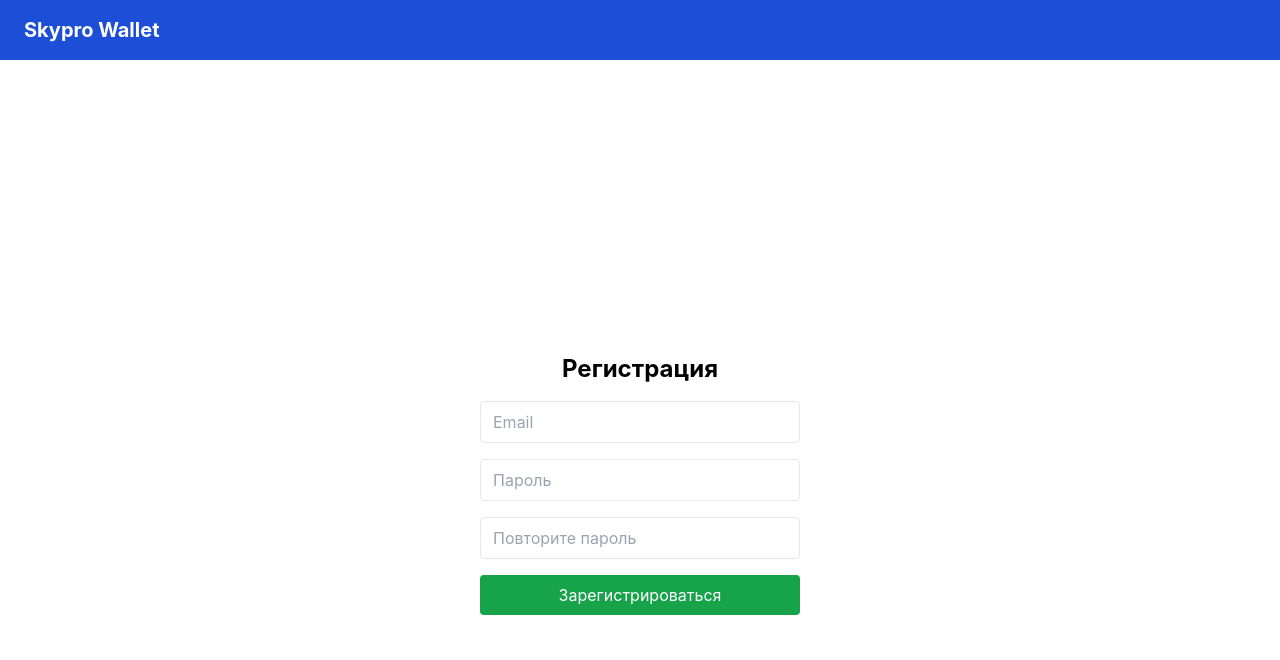
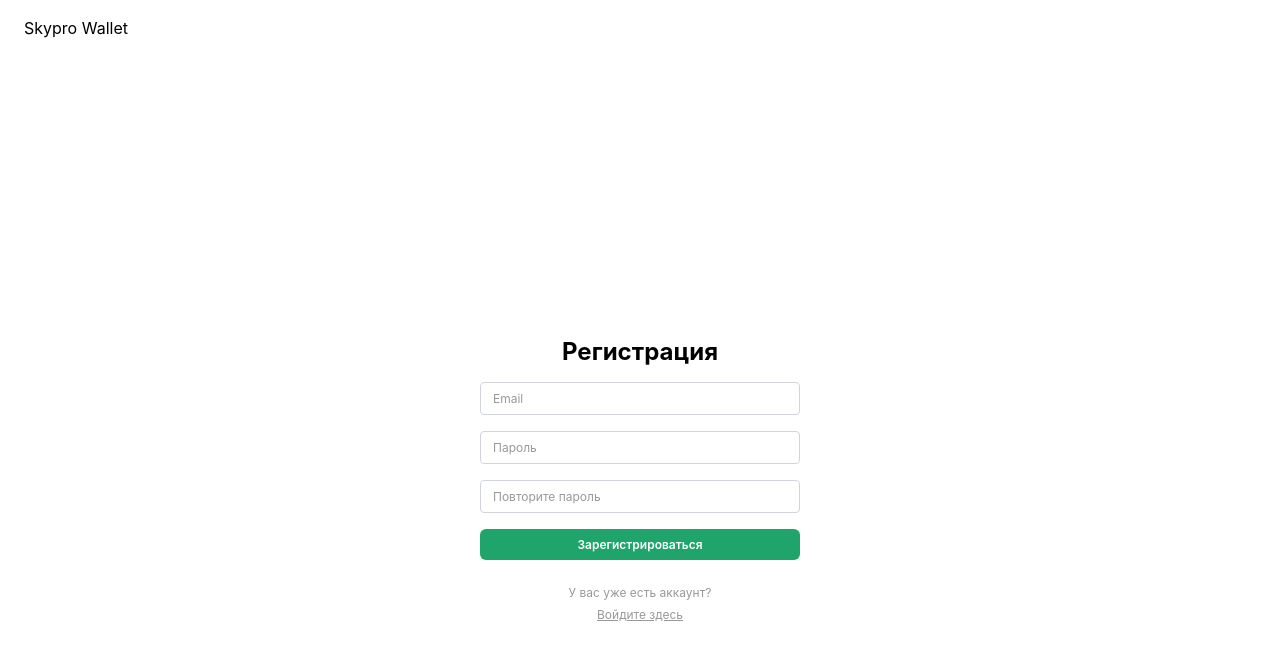
Before and after one commit to Borbos0/SkyproWallet, a React (Create React App) app: page /register in a window 1280 px wide. Shown: the top 660 px of the page. Built offline with nearby package versions, Linux system fonts and the light colour scheme.

Commit message:
Сделана форма регистрации, настроена валидация полей при не верном вводе и подсвет красным, при верном вводе переход на форму входа и подсвет зеленым

```diff
--- a/src/components/Header/Header.jsx
+++ b/src/components/Header/Header.jsx
@@ -1,6 +1,6 @@
 const Header = () => (
-    <header className="bg-blue-700 text-white py-4 px-6 mb-6">
-      <h1 className="text-xl font-bold">Skypro Wallet</h1>
+    <header className="bg-rgb(255, 255, 255) text-black py-4 px-6 mb-6">
+      <h1 className="text-black">Skypro Wallet</h1>
     </header>
   );
 
--- a/src/components/Register/Register.jsx
+++ b/src/components/Register/Register.jsx
@@ -1,12 +1,125 @@
-const Register = () => (
-    <form className="flex flex-col gap-4 w-full max-w-xs">
-      <input className="border rounded px-3 py-2" type="email" placeholder="Email" />
-      <input className="border rounded px-3 py-2" type="password" placeholder="Пароль" />
-      <input className="border rounded px-3 py-2" type="password" placeholder="Повторите пароль" />
-      <button className="bg-green-600 text-white py-2 px-4 rounded hover:bg-green-700" type="submit">
-        Зарегистрироваться
+import { useState, useEffect } from 'react';
+import { useNavigate } from 'react-router-dom';
+
+const Register = () => {
+  const navigate = useNavigate();
+
+  const [email, setEmail] = useState('');
+  const [password, setPassword] = useState('');
+  const [repeatPassword, setRepeatPassword] = useState('');
+  const [isSubmitted, setIsSubmitted] = useState(false);
+  const [isSubmitting, setIsSubmitting] = useState(false);
+  const [isButtonDisabled, setIsButtonDisabled] = useState(false);
+
+  const emailValid = email.includes('@');
+  const passwordValid = password.length >= 5;
+  const repeatPasswordValid = repeatPassword === password && repeatPassword !== '';
+
+
+  const showEmailError = isSubmitted && !emailValid;
+  const showPasswordError = isSubmitted && !passwordValid;
+  const showRepeatPasswordError = isSubmitted && !repeatPasswordValid;
+
+  useEffect(() => {
+    if (isButtonDisabled) {
+      if (emailValid && passwordValid && repeatPasswordValid) {
+        setIsButtonDisabled(false);
+        setIsSubmitted(false);
+      }
+    }
+  }, [emailValid, passwordValid, repeatPasswordValid, isButtonDisabled]);
+
+  const inputClass = (hasError, isValid) => {
+    const baseClasses = 'border rounded px-3 py-2 w-full font-montserrat text-black text-[12px] font-normal leading-[15px] tracking-[0px] text-left placeholder:text-[#999999] transition-colors duration-200';
+
+    if (hasError) {
+      return `${baseClasses} border-red-700 bg-red-100 text-red-700 placeholder:text-red-700`;
+    }
+    if (isValid) {
+      return `${baseClasses} border-green-700 bg-green-100 text-green-700 placeholder:text-green-700`;
+    }
+    return `${baseClasses} border-gray-300`;
+  };
+
+  const handleSubmit = (e) => {
+    e.preventDefault();
+    setIsSubmitted(true);
+
+    if (!emailValid || !passwordValid || !repeatPasswordValid) {
+
+      setIsButtonDisabled(true);
+      return;
+    }
+
+    setIsSubmitting(true);
+    setIsButtonDisabled(true);
+
+    setTimeout(() => {
+      navigate('/login');
+    }, 1000);
+  };
+
+  return (
+    <form onSubmit={handleSubmit} className="flex flex-col gap-4 w-full max-w-xs" noValidate>
+      <input
+        className={inputClass(showEmailError, emailValid)}
+        type="email"
+        placeholder="Email"
+        value={email}
+        onChange={(e) => {
+          setEmail(e.target.value);
+          if (isSubmitted) setIsSubmitted(false);
+        }}
+      />
+      {showEmailError && (
+        <p className="text-red-700 text-[12px] font-montserrat text-center">
+          Адрес электронной почты должен содержать символ "@".
+        </p>
+      )}
+
+      <input
+        className={inputClass(showPasswordError, passwordValid)}
+        type="password"
+        placeholder="Пароль"
+        value={password}
+        onChange={(e) => {
+          setPassword(e.target.value);
+          if (isSubmitted) setIsSubmitted(false);
+        }}
+      />
+      {showPasswordError && (
+        <p className="text-red-700 text-[12px] font-montserrat text-center">
+          Пароль должен быть не менее 5 символов.
+        </p>
+      )}
+
+      <input
+        className={inputClass(showRepeatPasswordError, repeatPasswordValid)}
+        type="password"
+        placeholder="Повторите пароль"
+        value={repeatPassword}
+        onChange={(e) => {
+          setRepeatPassword(e.target.value);
+          if (isSubmitted) setIsSubmitted(false);
+        }}
+      />
+      {showRepeatPasswordError && (
+        <p className="text-red-700 text-[12px] font-montserrat text-center">
+          Пароли не совпадают или поле пустое.
+        </p>
+      )}
+
+      <button
+        type="submit"
+        disabled={isSubmitting || isButtonDisabled}
+        className={`w-full py-2 px-4 rounded-[6px] font-montserrat text-[12px] font-semibold leading-[15px] tracking-[0px] text-center
+          ${(isSubmitting || isButtonDisabled) ? 'bg-gray-400 cursor-not-allowed' : 'bg-[rgb(31,164,108)] hover:bg-green-700 text-white'}
+        `}
+      >
+        {isSubmitting ? 'Отправка...' : 'Зарегистрироваться'}
       </button>
     </form>
   );
+};
 
-  export default Register;
+export default Register;
--- a/src/pages/RegisterPage.jsx
+++ b/src/pages/RegisterPage.jsx
@@ -1,12 +1,54 @@
 import Header from '../components/Header/Header';
 import Register from '../components/Register/Register';
+import { Link } from 'react-router-dom';
 
 const RegisterPage = () => (
   <div>
     <Header />
     <main className="flex flex-col items-center justify-center min-h-screen">
-      <h2 className="text-2xl font-bold mb-4">Регистрация</h2>
+      <h2 className="
+  text-black
+  font-montserrat
+  text-2xl
+  font-bold
+  leading-[29px]
+  tracking-[0px]
+  text-center
+  mb-4">
+  Регистрация
+</h2>
       <Register />
+      <h3 className="
+  pt-6
+  text-[#999999]
+  font-montserrat
+  text-[12px]
+  font-normal
+  leading-[150%]
+  tracking-[0px]
+  text-center
+">
+  У вас уже есть аккаунт?
+</h3>
+
+      <Link
+  to="/login"
+  className="
+    pt-1
+    underline
+    text-[#999999]        /* color: rgb(153,153,153) */
+    font-montserrat       /* шрифт Montserrat */
+    text-[12px]           /* font-size: 12px */
+    font-normal           /* font-weight: 400 */
+    leading-[150%]        /* line-height: 150% */
+    tracking-[0px]        /* letter-spacing: 0 */
+    text-center           /* text-align: center */
+    block                 /* чтобы text-align работал */
+  "
+>
+  Войдите здесь
+</Link>
+
     </main>
   </div>
 );
```
